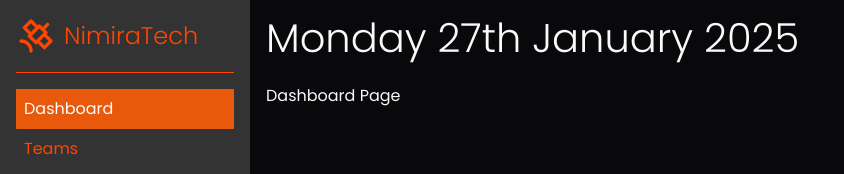
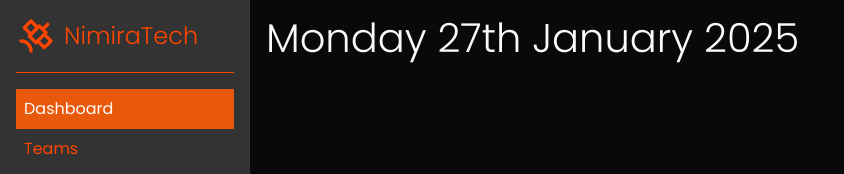
Before and after one commit to Nimira43/NT-Dashboard, a Next.js app: page /dashboard in a window 1280 px wide. Shown: the top 174 px of the page, without its empty margins (0-844 px from the left). Built offline with nearby package versions, Linux system fonts and the light colour scheme.

Commit message:
Starting work on the Dashboard page. Imported Tabs.

```diff
--- a/app/dashboard/page.tsx
+++ b/app/dashboard/page.tsx
@@ -1,7 +1,9 @@
+import { Tabs } from '@/components/ui/tabs'
+
 export default function DashboardPage() {
   return (
-    <div>
-      Dashboard Page
-    </div>
+    <Tabs>
+
+    </Tabs>
   )
 }
```
